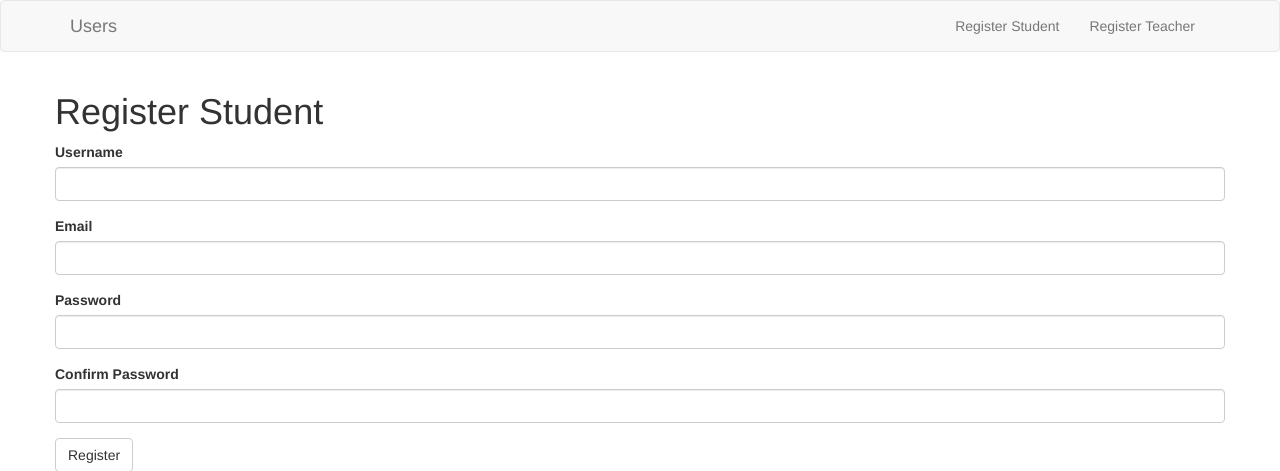
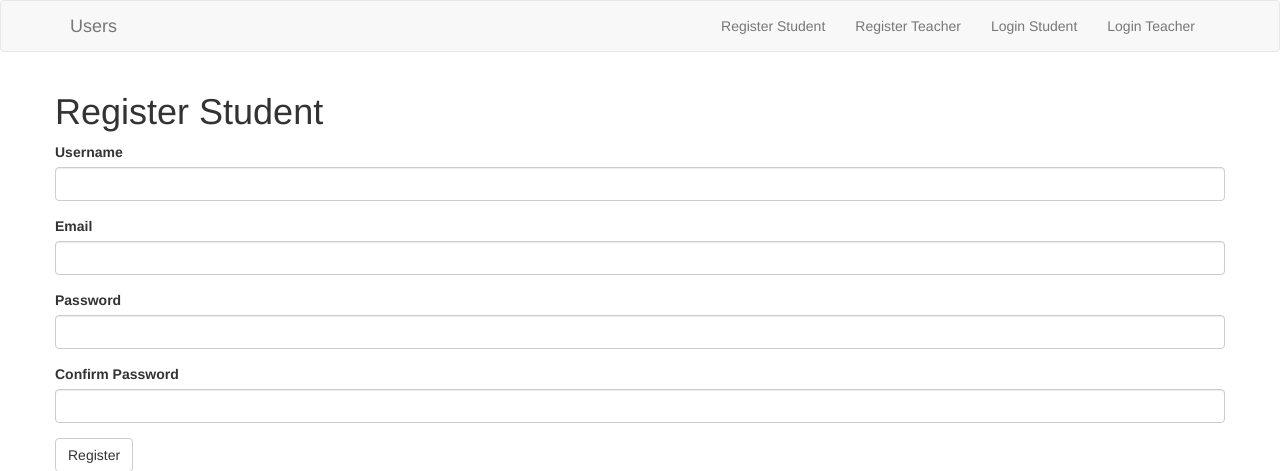
Before and after one commit to GitauHarrison/load-users-from-multiple-database-tables, a Flask app: page /register/student in a window 1280 px wide. Shown: the top 471 px of the page. Run offline with Flask 2, Linux system fonts and the light colour scheme; some libraries are stand-ins or nearby versions.

Commit message:
Dev: Complete project

```diff
--- a/app/__init__.py
+++ b/app/__init__.py
@@ -3,6 +3,7 @@ from flask_bootstrap import Bootstrap
 from config import Config
 from flask_sqlalchemy import SQLAlchemy
 from flask_migrate import Migrate
+from flask_login import LoginManager
 
 app = Flask(__name__)
 app.config.from_object(Config)
@@ -10,5 +11,8 @@ app.config.from_object(Config)
 boostrap = Bootstrap(app)
 db = SQLAlchemy(app)
 migrate = Migrate(app, db)
+login = LoginManager(app)
+login.login_view = 'login_student'
+login.login_view = 'login_teacher'
 
 from app import routes, models, errors
--- a/app/forms.py
+++ b/app/forms.py
@@ -1,5 +1,5 @@
 from flask_wtf import FlaskForm
-from wtforms import StringField, PasswordField, SubmitField
+from wtforms import StringField, PasswordField, SubmitField, BooleanField
 from wtforms.validators import DataRequired, Length, Email, EqualTo
 
 
@@ -9,3 +9,10 @@ class RegisterForm(FlaskForm):
     password = PasswordField('Password', validators=[DataRequired()])
     confirm_password = PasswordField('Confirm Password', validators=[DataRequired(), EqualTo('password')])
     submit = SubmitField('Register')
+
+
+class LoginForm(FlaskForm):
+    username = StringField('Username', validators=[DataRequired()])
+    password = PasswordField('Password', validators=[DataRequired()])
+    remember_me = BooleanField('Remember Me')
+    submit = SubmitField('Login')
--- a/app/routes.py
+++ b/app/routes.py
@@ -1,17 +1,46 @@
-from app import app
-from flask import render_template
-from app.forms import RegisterForm
+from app import app, db
+from flask import render_template, redirect, url_for, flash
+from app.forms import RegisterForm, LoginForm
+from app.models import Student, Teacher
+from flask_login import current_user, login_user, logout_user, login_required
 
 
 @app.route('/')
-@app.route('/index')
-def index():
-    return render_template('index.html')
+@app.route('/home/student')
+@login_required
+def index_student():
+    student = Student.query.first()
+    return render_template(
+        'index_student.html',
+        title='Home Student',
+        student=student
+        )
 
 
-@app.route('/register/student')
+@app.route('/home/teacher')
+@login_required
+def index_teacher():
+    teacher = Teacher.query.first()
+    return render_template(
+        'index_teacher.html',
+        title='Home Teacher',
+        teacher=teacher
+        )
+
+
+@app.route('/register/student', methods=['GET', 'POST'])
 def register_student():
     form = RegisterForm()
+    if form.validate_on_submit():
+        student = Student(
+            username=form.username.data,
+            email=form.email.data
+            )
+        student.set_password(form.password.data)
+        db.session.add(student)
+        db.session.commit()
+        flash('Congratulations, you are now a registered student!')
+        return redirect(url_for('login_student'))
     return render_template(
         'register.html',
         title='Register Student',
@@ -22,8 +51,68 @@ def register_student():
 @app.route('/register/teacher', methods=['GET', 'POST'])
 def register_teacher():
     form = RegisterForm()
+    if form.validate_on_submit():
+        teacher = Teacher(
+            username=form.username.data,
+            email=form.email.data
+            )
+        teacher.set_password(form.password.data)
+        db.session.add(teacher)
+        db.session.commit()
+        flash('Congratulations, you are now a registered teacher!')
+        return redirect(url_for('login_teacher'))
     return render_template(
         'register.html',
         title='Register Teacher',
         form=form
         )
+
+
+@app.route('/login/student', methods=['GET', 'POST'])
+def login_student():
+    if current_user.is_authenticated:
+        return redirect(url_for('index_student'))
+    form = LoginForm()
+    if form.validate_on_submit():
+        student = Student.query.filter_by(username=form.username.data).first()
+        if student is None or not student.check_password(form.password.data):
+            flash('Invalid username or password')
+            return redirect(url_for('login_student'))
+        login_user(student, remember=form.remember_me.data)
+        return redirect(url_for('index_student'))
+    return render_template(
+        'login.html',
+        title='Login Student',
+        form=form
+        )
+
+
+@app.route('/login/teacher', methods=['GET', 'POST'])
+def login_teacher():
+    if current_user.is_authenticated:
+        return redirect(url_for('index_teacher'))
+    form = LoginForm()
+    if form.validate_on_submit():
+        teacher = Teacher.query.filter_by(username=form.username.data).first()
+        if teacher is None or not teacher.check_password(form.password.data):
+            flash('Invalid username or password')
+            return redirect(url_for('login_teacher'))
+        login_user(teacher, remember=form.remember_me.data)
+        return redirect(url_for('index_teacher'))
+    return render_template(
+        'login.html',
+        title='Login Teacher',
+        form=form
+        )
+
+
+@app.route('/logout/student')
+def logout_student():
+    logout_user()
+    return redirect(url_for('login_student'))
+
+
+@app.route('/logout/teacher')
+def logout_teacher():
+    logout_user()
+    return redirect(url_for('login_teacher'))
--- a/app/templates/404.html
+++ b/app/templates/404.html
@@ -5,7 +5,7 @@
     <div class="col-md-12">
         <h1>Page Not Found</h1>
         <p>
-            <a href="/index">Return to the home page</a>
+            <a href="#">Return to the home page</a>
         </p>
     </div>
 </div>
--- a/app/templates/base.html
+++ b/app/templates/base.html
@@ -26,12 +26,28 @@
                 <span class="icon-bar"></span>
                 <span class="icon-bar"></span>
             </button>
-            <a class="navbar-brand" href=" # ">Users</a>
+            {% if student %}
+                <a class="navbar-brand" href=" {{ url_for('index_student') }} ">Index Student</a>
+            {% elif teacher %}
+                <a class="navbar-brand" href=" {{ url_for('index_teacher') }} ">Index Teacher</a>
+            {% else %}
+                <a class="navbar-brand" href=" # ">Users</a>
+            {% endif %}
         </div>
         <div class="collapse navbar-collapse" id="bs-example-navbar-collapse-1">
             <ul class="nav navbar-nav navbar-right">
-                <li><a href=" {{ url_for('register_student') }} ">Register Student</a></li>
-                <li><a href=" {{ url_for('register_teacher') }} ">Register Teacher</a></li>
+                {% if current_user.is_authenticated %}
+                    {% if student %}
+                        <li><a href=" {{ url_for('logout_student') }} ">Logout</a></li>
+                    {% elif teacher %}
+                        <li><a href=" {{ url_for('logout_teacher') }} ">Logout</a></li>
+                    {% endif %}
+                {% else %}
+                    <li><a href=" {{ url_for('register_student') }} ">Register Student</a></li>
+                    <li><a href=" {{ url_for('register_teacher') }} ">Register Teacher</a></li>
+                    <li><a href=" {{ url_for('login_student') }} ">Login Student</a></li>
+                    <li><a href=" {{ url_for('login_teacher') }} ">Login Teacher</a></li>
+                {% endif %}
             </ul>
         </div>
     </div>
@@ -41,6 +57,20 @@
 <!-- Contents of all our pages will go here -->
 {% block content %}
     <div class="container">
+        {% with messages = get_flashed_messages() %}
+            {% if messages %}
+                <div class="row">
+                    <div class="col-sm12">
+                        {% for message in messages %}
+                            <div class="alert alert-success" role="alert">
+                                {{ message }}
+                            </div>
+                        {% endfor %}
+                    </div>
+                </div>
+            {% endif %}
+        {% endwith %}
+
         {% block app_context %}{% endblock %}
     </div>
 {% endblock %}
```
Also changed, not shown: app/models.py (+27 -3 lines), app/templates/index.html (deleted, +0 -9 lines), app/templates/index_student.html (added, +10 -0 lines), app/templates/index_teacher.html (added, +10 -0 lines), app/templates/login.html (added, +13 -0 lines), mutliple_users.py (+11 -1 lines), app.db.
